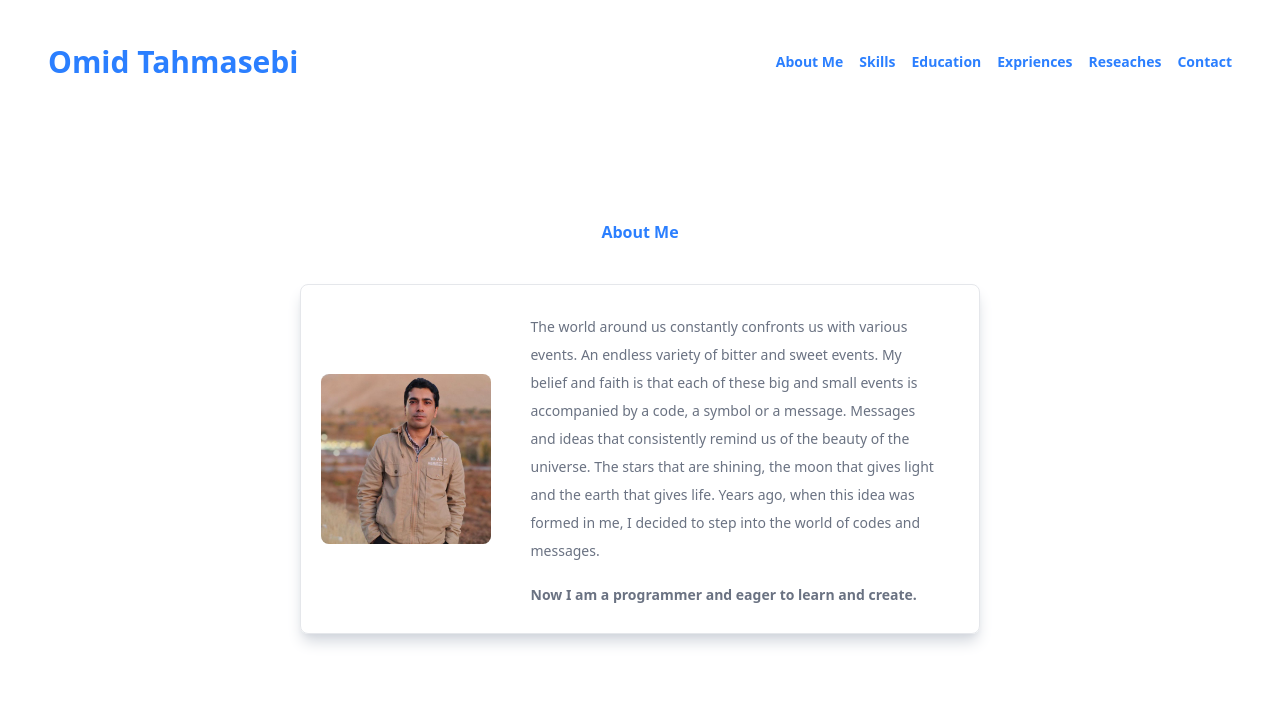
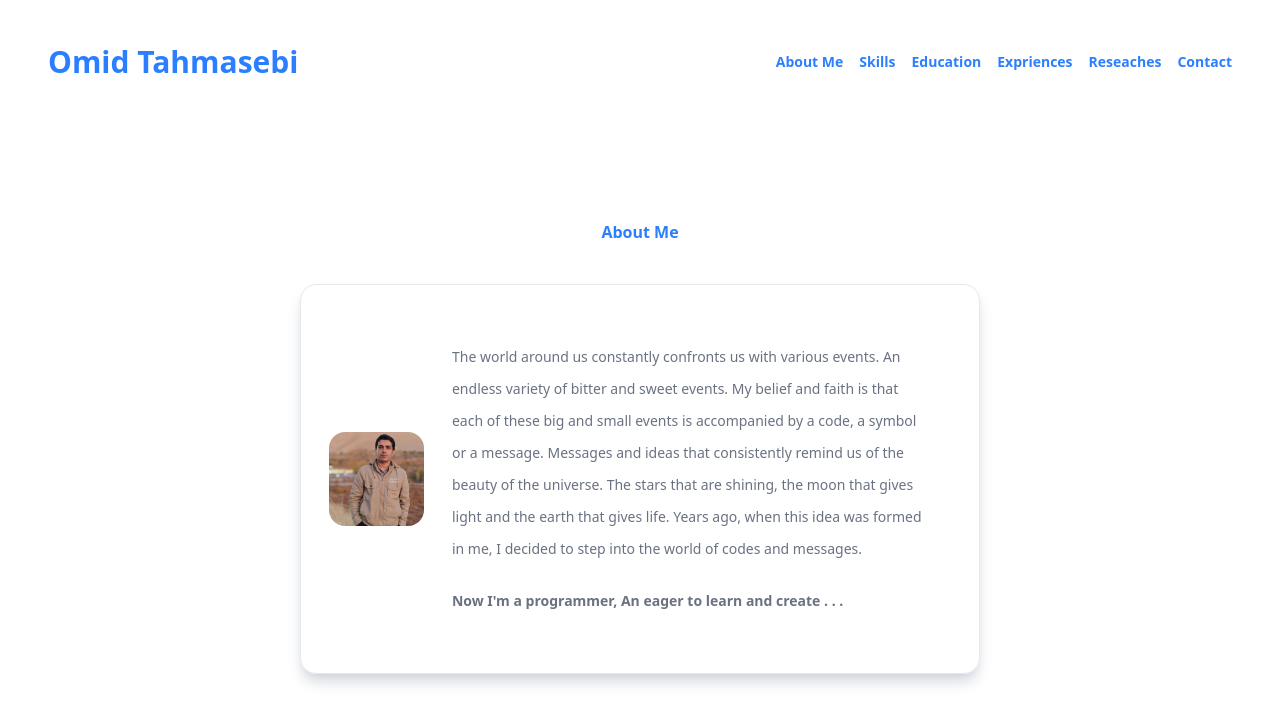
Before and after one commit to OmidTahmasbi1994/potfolio, a React (Vite) app: page / in a window 1280 px wide. Shown: the top 724 px of the page. Built offline with nearby package versions, Linux system fonts and the light colour scheme.

Commit message:
commit-5

```diff
--- a/src/components/aboutMe.jsx
+++ b/src/components/aboutMe.jsx
@@ -11,13 +11,16 @@ export const About = () => {
           initial={{ x: "-100vw" }}
           animate={{ x: 0 }}
           transition={{ duration: 1 }}
-          className="flex flex-row justify-start items-center border-solid border-1 border-gray-200 rounded-lg shadow-lg shadow-gray-300 max-xl:items-center max-lg:items-center max-md:items-start max-sm:items-start"
+          className=" border-solid border-1 border-gray-200 rounded-2xl shadow-lg shadow-gray-300 min-md:flex min-md:justify-start min-md:items-center min-md:p-7"
         >
-          <img
-            className="w-[25%] rounded-lg ml-5 my-5 max-sm:w-[20%] max-sm:mt-3 max-sm:ml-2"
-            src={profileImage}
-          />
-          <p className="text-gray-500 text-sm text-left pl-10 pr-10 py-7 leading-7 max-sm:pl-4 max-sm:pr-4 max-sm:pt-4 max-sm:pb-5 max-sm:text-xs max-sm:leading-6">
+          <div className="max-md:w-[20%] max-md:rounded-[100%] max-md:border-solid max-md:border-2 max-md:border-gray-400 max-md:float-left max-md:mt-4 max-md:ml-4 max-md:mr-3">
+            <img
+              className="max-md:rounded-[100%] min-md:rounded-2xl"
+              src={profileImage}
+            />
+          </div>
+
+          <p className="text-gray-500 text-sm text-left leading-8 max-md:text-xs max-md:mx-8 max-md:pb-8 max-md:pt-5 max-md:leading-6 min-md:p-7">
             The world around us constantly confronts us with various events. An
             endless variety of bitter and sweet events. My belief and faith is
             that each of these big and small events is accompanied by a code, a
@@ -26,9 +29,9 @@ export const About = () => {
             that gives light and the earth that gives life. Years ago, when this
             idea was formed in me, I decided to step into the world of codes and
             messages.
-            <span className="block mt-5 text-sm max-sm:mt-3 max-sm:text-xs font-semibold">
-              Now I am a programmer and eager to learn and create.
-            </span>
+            <p className="font-semibold max-md:text-xs min-md:mt-5 max-md:mt-4">
+              Now I'm a programmer, An eager to learn and create . . .
+            </p>
           </p>
         </motion.div>
       </section>
```
